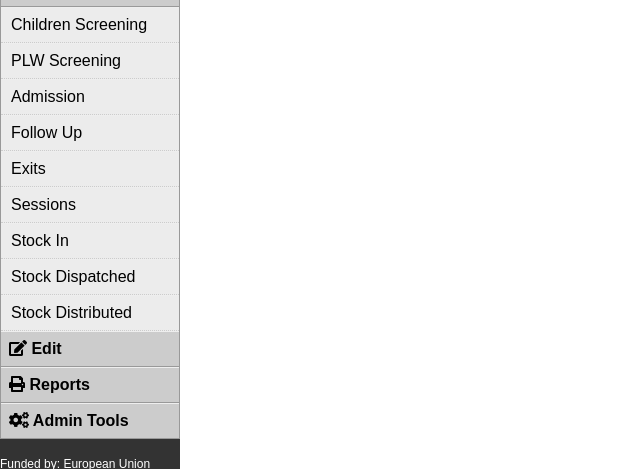
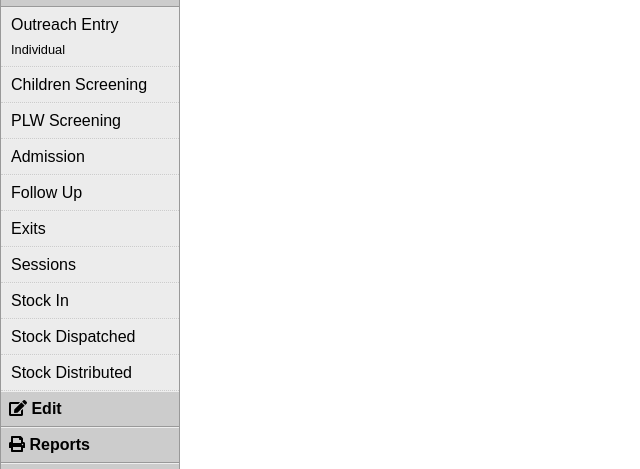
Before and after one commit to iahmedani/acf_mis_local_app, an Electron app: page html/index3.html in a window 1280 px wide. Shown: the part 90-559 px from the top of the page, without its empty margins (0-640 px from the left). Drawn offline with nearby package versions, Linux system fonts and the light colour scheme; no server answers.

Commit message:
enabled individual entry

```diff
--- a/html/index3.html
+++ b/html/index3.html
@@ -93,7 +93,7 @@
         <ul id="nav" class="list-unstyled">
           <li><a href="#"><strong class="display-6"><i class="fas fa-clipboard-list "></i> Data Entry</strong></a>
             <ul class="list-unstyled">
-              <!-- <li><a href="#" id="outreachInd">Outreach Entry <small>Individual</small></a></li> -->
+              <li><a href="#" id="outreachInd">Outreach Entry <small>Individual</small></a></li>
               <li><a href="#" id="childScr">Children Screening</a></li>
               <li><a href="#" id="plwScr">PLW Screening</a></li>
               <li><a href="#" id="otpAdd">Admission</a></li>
```
Also changed, not shown: package.json (+5 -9 lines), 1 other file.
